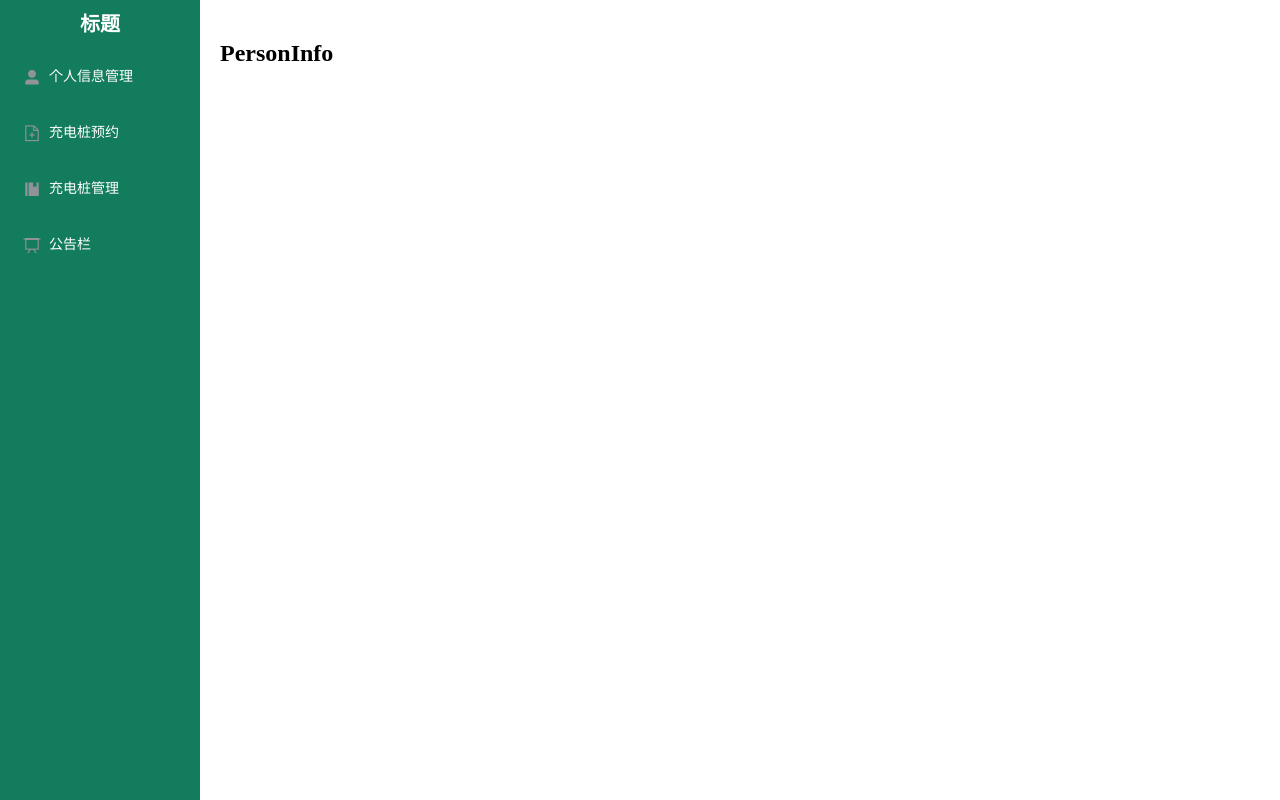
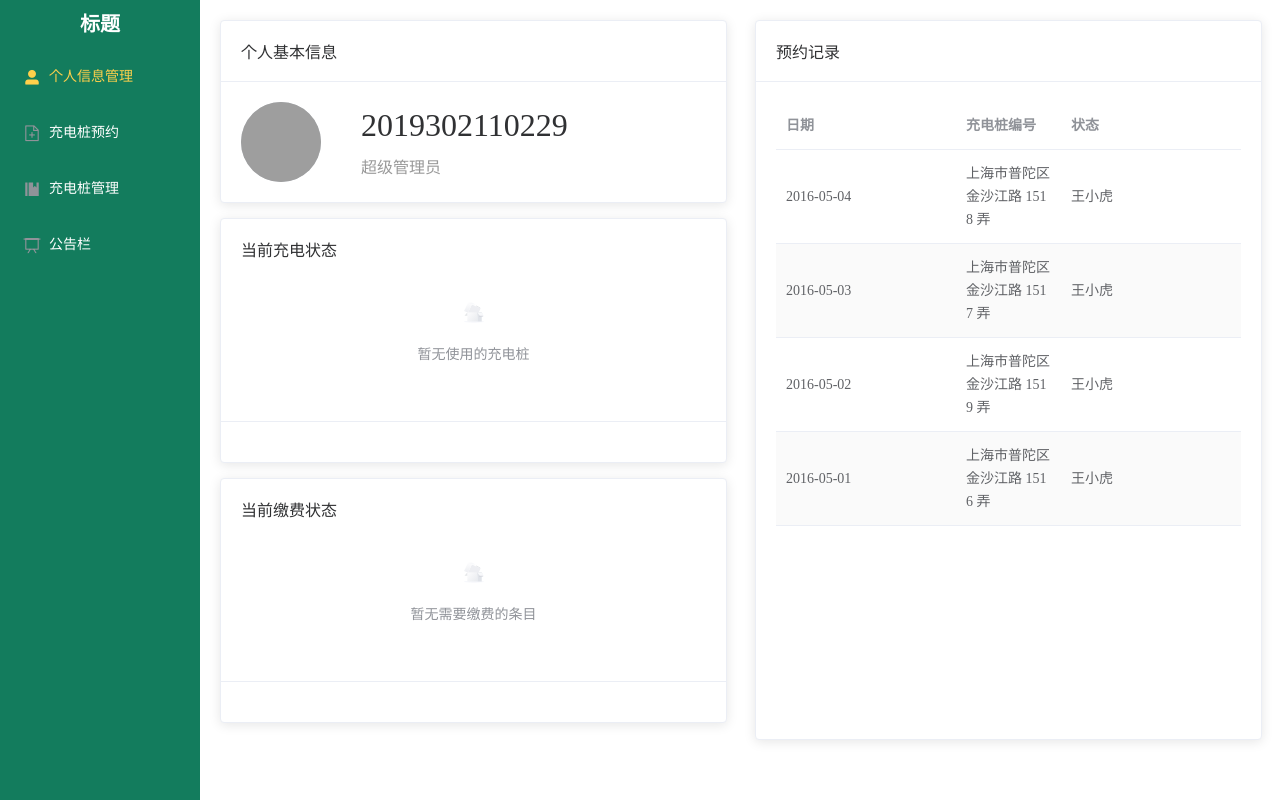
Before and after one commit to nianxiangfu/E-bikeCMS, a Vue app in the folder e-bike-cms/: page /#/personinfo in a window 1280 px wide. Built offline with nearby package versions, Linux system fonts and the light colour scheme; grey boxes are pictures that could not be loaded.

Commit message:
完成个人信息管理页部分功能

```diff
--- a/e-bike-cms/src/App.vue
+++ b/e-bike-cms/src/App.vue
@@ -23,7 +23,7 @@ export default {
   color: #2c3e50;
   margin-top: 60px;
 } */
-  html, body, h3 {
+  html, body, h3, p {
     margin: 0;
     padding: 0
   }
--- a/e-bike-cms/src/components/CommonAside.vue
+++ b/e-bike-cms/src/components/CommonAside.vue
@@ -1,6 +1,6 @@
 <template>
     <el-menu default-active="1-4-1" class="el-menu-vertical-demo" @open="handleOpen" @close="handleClose"
-        :collapse="isCollapse" background-color="#137C5D" text-color="#fff" active-text-color="#ffd04b">
+        :collapse="isCollapse" background-color="#137C5D" text-color="#fff" active-text-color="#ffd04b" :default-active="this.$route.path.substr(1)">
         <h3>标题</h3>
         <el-menu-item @click="clickMenu(item)" v-for="item in allowShowItem" :key="item.name" :index="item.name">
             <i :class="item.icon"></i>
@@ -24,6 +24,7 @@
         font-weight: 600;
     }
 }
+
 </style>
 
 <script>
--- a/e-bike-cms/src/views/Main.vue
+++ b/e-bike-cms/src/views/Main.vue
@@ -18,8 +18,13 @@ export default {
     data() {
         return {}
     },
-    components:{
+    components: {
         CommonAside
     }
 }
 </script>
+<style lang="less" scoped>
+.el-aside::-webkit-scrollbar {
+    display: none;
+}
+</style>
--- a/e-bike-cms/src/views/PersonInfo.vue
+++ b/e-bike-cms/src/views/PersonInfo.vue
@@ -1,12 +1,130 @@
 <template>
-    <h1>PersonInfo</h1>
+    <el-row :gutter="30">
+        <el-col :span="12">
+            <div class="grid-content bg-purple">
+                <el-card class="box-card">
+                    <div slot="header" class="clearfix">
+                        <span>个人基本信息</span>
+                    </div>
+                    <div class="user">
+                        <el-avatar class="user-avatar"
+                            src="https://cube.elemecdn.com/0/88/03b0d39583f48206768a7534e55bcpng.png" shape="circle"
+                            :size="80" fit="scale-down"></el-avatar>
+                        <div class="user-info">
+                            <p class="user-number">
+                                2019302110229
+                            </p>
+                            <p class="user-access">
+                                超级管理员
+                            </p>
+                        </div>
+                    </div>
+
+                </el-card>
+                <el-card class="box-card">
+                    <div slot="header" class="clearfix">
+                        <span>当前充电状态</span>
+                        <el-empty class="empty" description="暂无使用的充电桩" image-size="20"></el-empty>
+                    </div>
+                </el-card>
+                <el-card class="box-card">
+                    <div slot="header" class="clearfix">
+                        <span>当前缴费状态</span>
+                        <el-empty description="暂无需要缴费的条目" image-size="20"></el-empty>
+                    </div>
+                </el-card>
+            </div>
+        </el-col>
+
+        <el-col :span="12">
+            <div class="grid-content bg-purple-light"></div>
+            <el-card class="box-card">
+                <div slot="header" class="clearfix">
+                    <span>预约记录</span>
+                </div>
+                <div>
+                    <el-table :data="tableData" stripe style="width: 100%">
+                        <el-table-column prop="date" label="日期" width="180">
+                        </el-table-column>
+                        <el-table-column prop="address" label="充电桩编号">
+                        </el-table-column>
+                        <el-table-column prop="name" label="状态" width="180">
+                        </el-table-column>
+                    </el-table>
+                </div>
+            </el-card>
+        </el-col>
+    </el-row>
 </template>
 
 <script>
-    export default{
-        data(){
-            return {}
-
+export default {
+    data() {
+        return {
+            tableData: [{
+                date: '2016-05-04',
+                name: '王小虎',
+                address: '上海市普陀区金沙江路 1518 弄'
+            }, {
+                date: '2016-05-03',
+                name: '王小虎',
+                address: '上海市普陀区金沙江路 1517 弄'
+            }, {
+                date: '2016-05-02',
+                name: '王小虎',
+                address: '上海市普陀区金沙江路 1519 弄'
+            }, {
+                date: '2016-05-01',
+                name: '王小虎',
+                address: '上海市普陀区金沙江路 1516 弄'
+            }]
         }
     }
+}
 </script>
+
+<style lang="less" scoped>
+.user {
+    display: flex;
+    align-items: center;
+
+    .user-avatar {
+        margin-right: 40px;
+    }
+
+    .user-info {
+        .user-number {
+            font-size: 32px;
+            margin-bottom: 10px;
+        }
+
+        .user-access {
+            color: #999999;
+        }
+    }
+}
+
+// .box-card{
+//     margin-bottom: 20px;
+//     // min-height: 100%;
+//     height: 30%;
+//     margin-bottom: 0%;
+// }
+// .empty{
+//     height: 100%;
+// }
+.el-row {
+    // margin-bottom: 20px;
+    display: flex;
+    flex-wrap: wrap;
+}
+
+.el-row .el-card {
+    min-width: 100%;
+    height: 100%;
+    margin-right: 20px;
+    transition: all .5s;
+    margin-bottom: 3%;
+    height: 100%;
+}
+</style>
```
